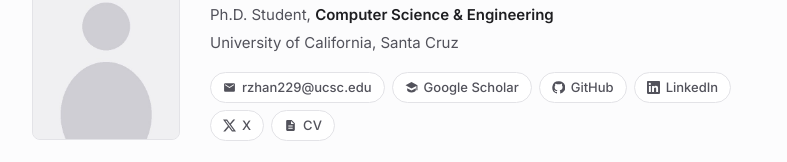
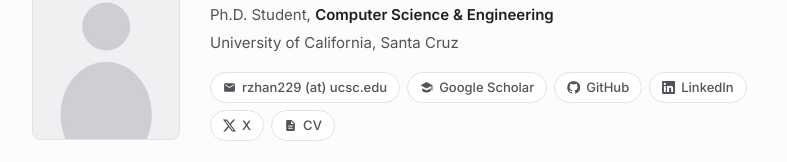
Before and after one commit to ruizhang0101/ruizhang0101.github.io, a plain HTML site: page index.html in a window 1280 px wide. Shown: the part 143-305 px from the top of the page, without its empty margins (242-1029 px from the left). Drawn offline with Linux system fonts and the light colour scheme.

Commit message:
Obfuscate email with (at) notation and drop the mailto link

```diff
--- a/index.html
+++ b/index.html
@@ -43,10 +43,10 @@
       <p class="affil">University of California, Santa Cruz</p>
 
       <div class="links">
-        <a href="mailto:rzhan229@ucsc.edu">
+        <span>
           <svg viewBox="0 0 24 24"><path d="M20 4H4a2 2 0 0 0-2 2v12a2 2 0 0 0 2 2h16a2 2 0 0 0 2-2V6a2 2 0 0 0-2-2zm0 4-8 5-8-5V6l8 5 8-5v2z"/></svg>
-          rzhan229@ucsc.edu
-        </a>
+          rzhan229 (at) ucsc.edu
+        </span>
         <a href="https://scholar.google.com/citations?user=jJtqLsIAAAAJ&hl=en">
           <svg viewBox="0 0 24 24"><path d="M12 2 1 8l11 6 9-4.9V17h2V8L12 2zM4 13.2V17c0 2.2 3.6 4 8 4s8-1.8 8-4v-3.8l-8 4.4-8-4.4z"/></svg>
           Google Scholar
--- a/style.css
+++ b/style.css
@@ -207,7 +207,8 @@ p:last-child { margin-bottom: 0; }
   margin-top: 16px;
 }
 
-.links a {
+.links a,
+.links span {
   display: inline-flex;
   align-items: center;
   gap: 6px;
@@ -226,6 +227,8 @@ p:last-child { margin-bottom: 0; }
   background: var(--accent-wash);
   text-decoration: none;
 }
+.links span { cursor: default; }
+
 .links svg { width: 13px; height: 13px; fill: currentColor; flex: none; }
 
 /* --------------------------------------------------------------- prose -- */
```
